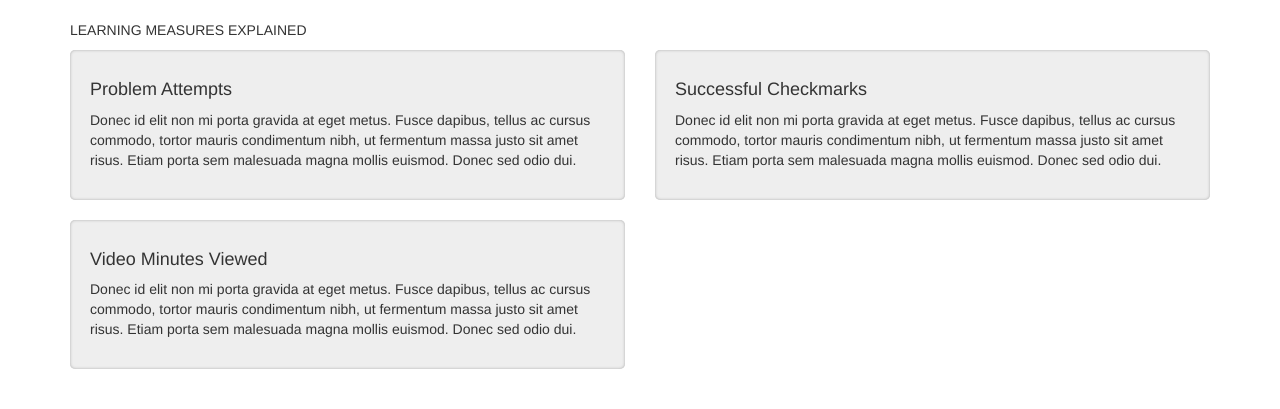
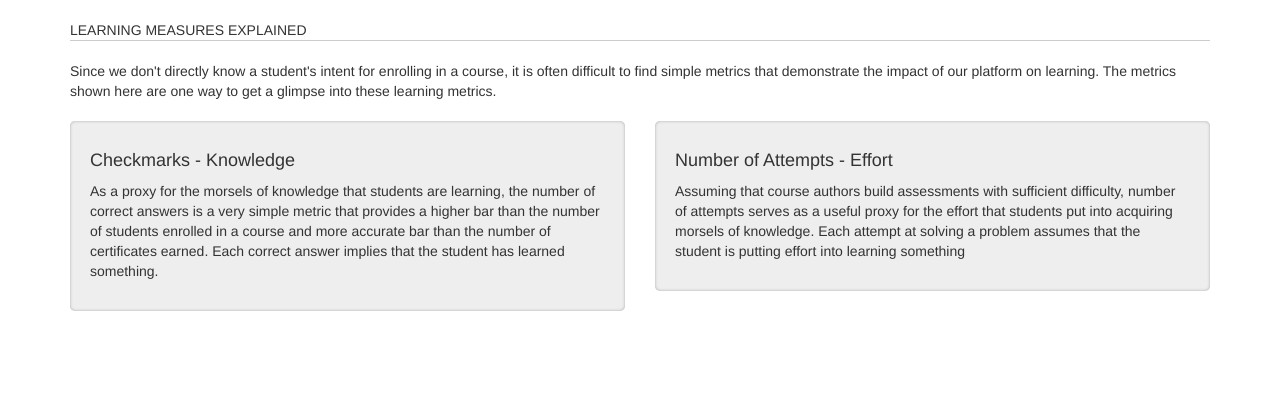
Before and after one commit to mulby/analytics-interface, a Django app: page / in a window 1280 px wide. Shown: the part 428-837 px from the top of the page. After the commit the page ends 739 px from the top, so only its background shows below. Run offline with Django 3.2, Linux system fonts and the light colour scheme; data that the repository does not hold is empty.

Commit message:
added descriptive text

```diff
--- a/analytics_interface/static/css/analytics_interface.css
+++ b/analytics_interface/static/css/analytics_interface.css
@@ -73,6 +73,7 @@
   background-color: #47A1F1;
   border:  none;
   font-size: 30px;
+  box-shadow: none;
 }
 
 .well span {
@@ -98,14 +99,20 @@
 .chart-area {
   background-color: #47A1F1;
   border-bottom: 5px solid #B32E67;
+  padding-left: 3%;
 }
 
 .chart-explanations {
   padding: 20px 0;
 }
 
-.chart-explanation-label p {
+.chart-explanation-label .title {
   text-transform: uppercase;
+  border-bottom: 1px solid #ccc;
+}
+
+.chart-explanation-label .description {
+  margin: 20px 0;
 }
 .chart-explanation-item {
   background-color: #eee;
--- a/analytics_interface/templates/base.html
+++ b/analytics_interface/templates/base.html
@@ -76,25 +76,20 @@
     <div class="chart-explanations">
       <div class="container">
         <div class="chart-explanation-label">
-          <p>Learning Measures Explained</p>
+          <p class="title">Learning Measures Explained</p>
+          <p class="description">Since we don't directly know a student's intent for enrolling in a course, it is often difficult to find simple metrics that demonstrate the impact of our platform on learning. The metrics shown here are one way to get a glimpse into these learning metrics. </p>
         </div>
         <div class="row">
           <div class="col-6 col-sm-6 col-lg-6">
             <div class="chart-explanation-item">
-             <h4>Problem Attempts</h4>
-              <p>Donec id elit non mi porta gravida at eget metus. Fusce dapibus, tellus ac cursus commodo, tortor mauris condimentum nibh, ut fermentum massa justo sit amet risus. Etiam porta sem malesuada magna mollis euismod. Donec sed odio dui. </p>
+             <h4>Checkmarks - Knowledge</h4>
+              <p> As a proxy for the morsels of knowledge that students are learning, the number of correct answers is a very simple metric that provides a higher bar than the number of students enrolled in a course and more accurate bar than the number of certificates earned. Each correct answer implies that the student has learned something.</p>
             </div>
           </div><!--/span-->
         <div class="col-6 col-sm-6 col-lg-6">
           <div class="chart-explanation-item">
-            <h4>Successful Checkmarks</h4>
-            <p>Donec id elit non mi porta gravida at eget metus. Fusce dapibus, tellus ac cursus commodo, tortor mauris condimentum nibh, ut fermentum massa justo sit amet risus. Etiam porta sem malesuada magna mollis euismod. Donec sed odio dui. </p>
-          </div>
-        </div><!--/span-->
-        <div class="col-6 col-sm-6 col-lg-6">
-          <div class="chart-explanation-item">
-            <h4>Video Minutes Viewed</h4>
-            <p>Donec id elit non mi porta gravida at eget metus. Fusce dapibus, tellus ac cursus commodo, tortor mauris condimentum nibh, ut fermentum massa justo sit amet risus. Etiam porta sem malesuada magna mollis euismod. Donec sed odio dui. </p>
+            <h4>Number of Attempts - Effort</h4>
+            <p>Assuming that course authors build assessments with sufficient difficulty, number of attempts serves as a useful proxy for the effort that students put into acquiring morsels of knowledge. Each attempt at solving a problem assumes that the student is putting effort into learning something</p>
           </div>
         </div>
       </div>
```
